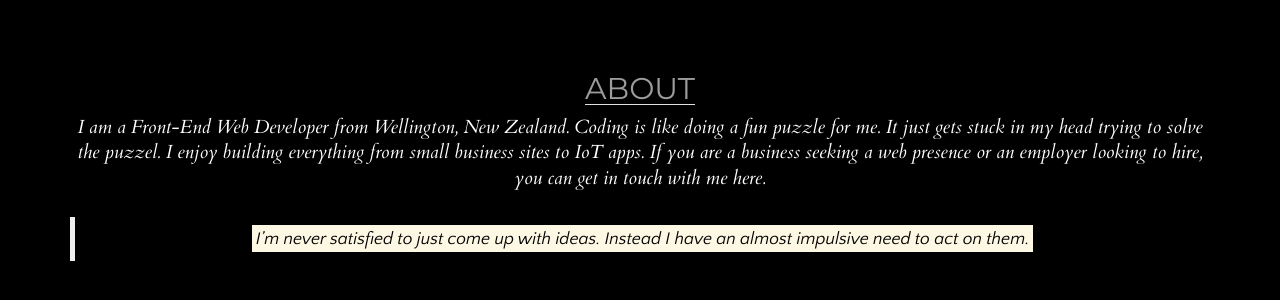
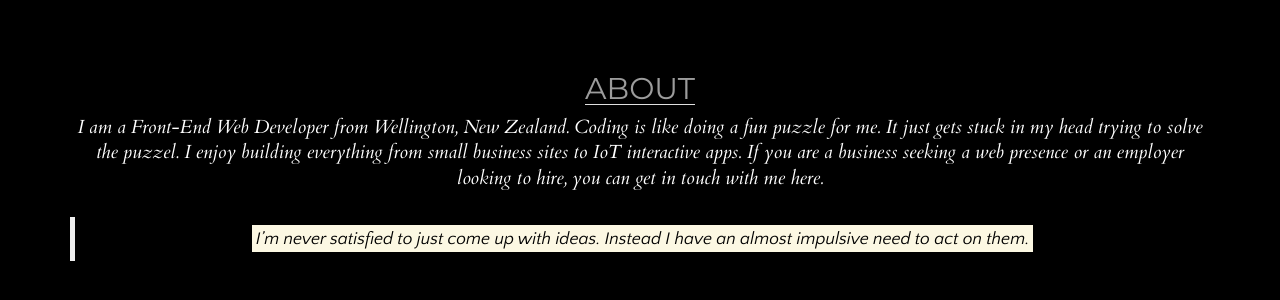
Before and after one commit to myexistance/Joon.portFolio, a plain HTML site: page index.html in a window 1280 px wide. Shown: the part 762-1062 px from the top of the page. Drawn offline with nearby package versions, Linux system fonts and the light colour scheme.

Commit message:
Add files via upload

```diff
--- a/index.html
+++ b/index.html
@@ -62,7 +62,7 @@
         <div class="col-sm-12 col-lg-12">
           <h1 class="about">ABOUT</h1>
           <p class="lead"> I am a Front-End Web Developer from Wellington, New Zealand.
-          Coding is like doing a fun puzzle for me. It just gets stuck in my head trying to solve the puzzel. I enjoy building everything from small business sites to IoT apps.
+          Coding is like doing a fun puzzle for me. It just gets stuck in my head trying to solve the puzzel. I enjoy building everything from small business sites to IoT interactive apps.
           If you are a business seeking a web presence or an employer looking to hire, you can get in touch with me here.
           </p>
 
```
